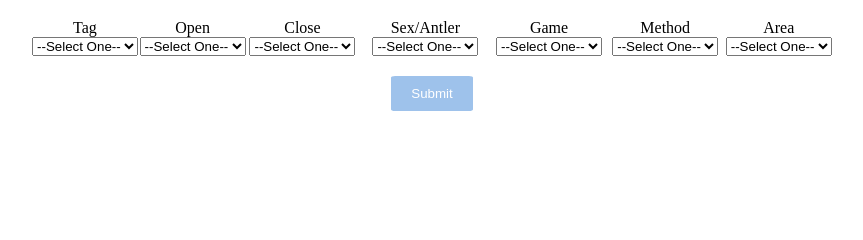
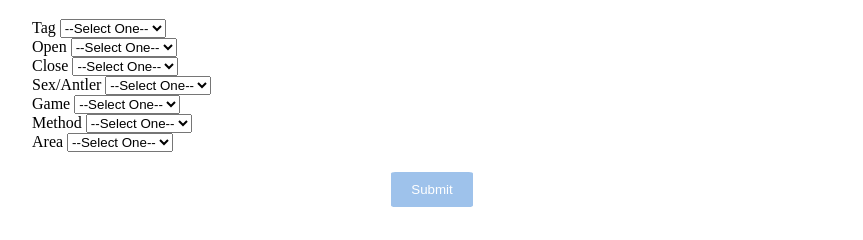
Before and after one commit to hlca-school-student/comp-sci, a website: page client/index.html in a window 1280 px wide. Shown: the part 61-301 px from the top of the page, without its empty margins (208-1071 px from the left). Drawn offline with nearby package versions, Linux system fonts and the light colour scheme; no server answers.

Commit message:
Moved select boxes to side of #content-wrapper and stacked them on each other.

```diff
--- a/client/public/css/style.css
+++ b/client/public/css/style.css
@@ -23,9 +23,9 @@ tr:hover {
 }
 
 .filter-container {
-    display: flex;
+    display: block;
+    text-align: left;
 }
-
 .submit {
     margin-top: 20px;
     padding: 10px 20px;
```
Also changed, not shown: 2 other files.
